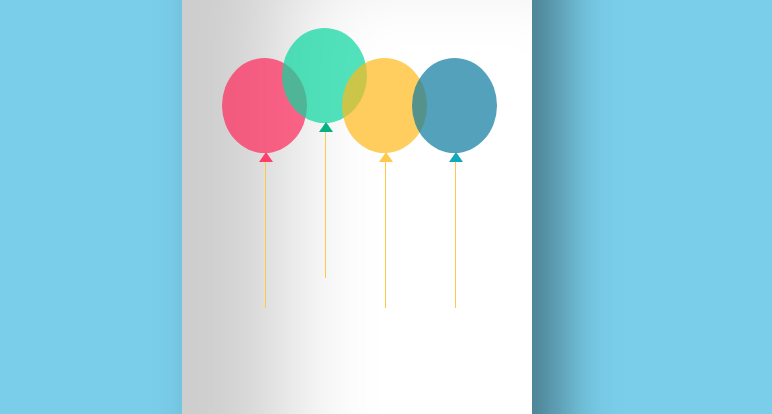
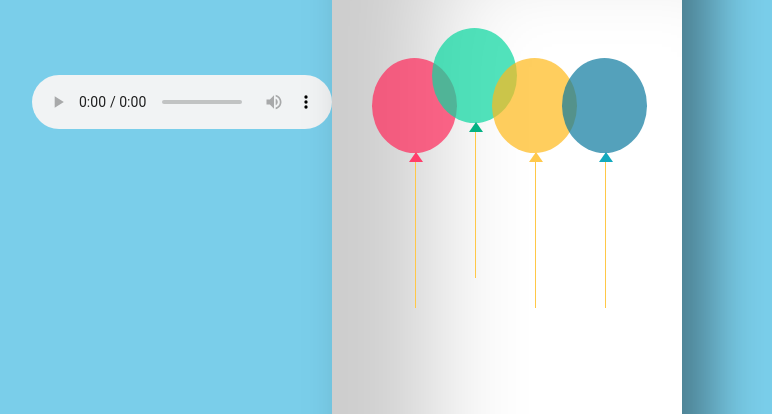
Before and after one commit to JAMALUwU/P-Bang-Nop, a plain HTML site: page index.html in a window 1280 px wide. Shown: the part 386-800 px from the top of the page, without its empty margins (333-1105 px from the left). Drawn offline with Linux system fonts and the light colour scheme; files that its build step writes are made by us from their sources.

Commit message:
Update index.html

```diff
--- a/index.html
+++ b/index.html
@@ -1,4 +1,9 @@
 <link rel="stylesheet" type="text/css" href="style.css">
+
+<audio controls>
+  <source src="Falling Feathers - Happy Birthday To You.mp3" type="audio/mpeg">
+  Your browser does not support the audio element.
+</audio>
 
 <!DOCTYPE html>
 <html lang="en">
```
